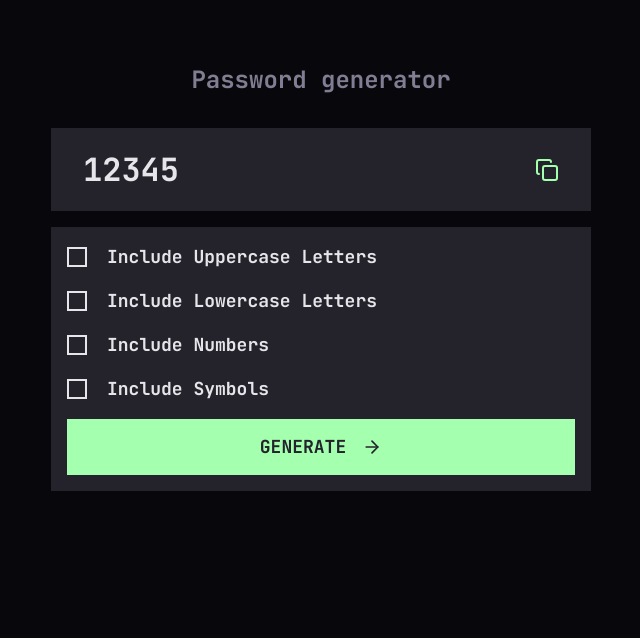
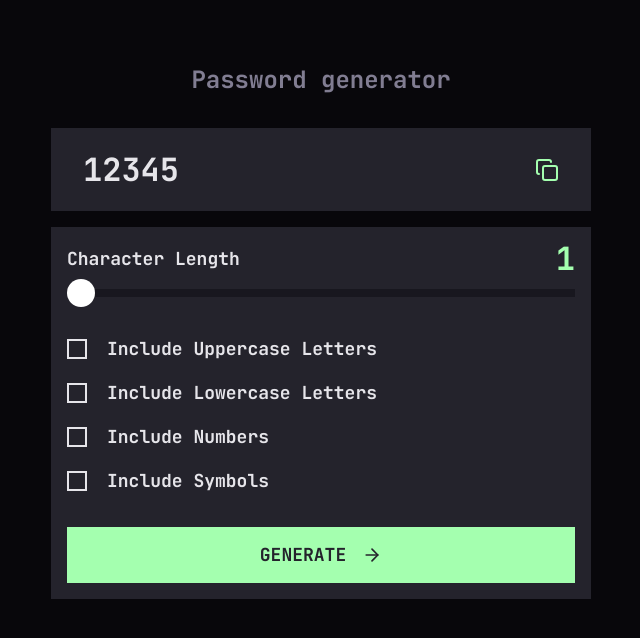
Before and after one commit to eduardogomesf/password-generator, a Next.js app: page / in a window 1280 px wide. Shown: the top 638 px of the page, without its empty margins (319-959 px from the left). Built offline with nearby package versions, Linux system fonts and the light colour scheme.

Commit message:
feat: add LengthController component

```diff
--- a/package.json
+++ b/package.json
@@ -11,6 +11,7 @@
   },
   "dependencies": {
     "@radix-ui/react-checkbox": "^1.0.4",
+    "@radix-ui/react-slider": "^1.1.2",
     "lucide-react": "^0.291.0",
     "next": "14.0.1",
     "react": "18",
--- /dev/null
+++ b/src/app/components/generator/LengthController.tsx
@@ -0,0 +1,41 @@
+import * as Slider from '@radix-ui/react-slider';
+
+interface LengthControllerProps {
+  value: number[];
+  onChange: (value: number[]) => void;
+}
+
+export function LengthController({ value, onChange }: LengthControllerProps) {
+  return (
+    <div className="w-full flex flex-col gap-2">
+      <div className="flex items-center justify-between">
+        <span className="text-base text-almost-white font-bold md:text-lg">
+          Character Length
+        </span>
+        <strong className="text-2xl text-neon-green font-bold md:text-[32px]">
+          {value[0]}
+        </strong>
+      </div>
+
+      <Slider.Root
+        className='relative flex items-center w-full h-[20px] select-none	touch-none'
+        value={value}
+        onValueChange={onChange}
+        max={20}
+        min={1}
+        step={1}
+      >
+        <Slider.Track
+          className='relative bg-very-dark-grey flex-1 h-2'
+        >
+          <Slider.Range
+            className='absolute h-2 bg-neon-green'
+          />
+        </Slider.Track>
+        <Slider.Thumb
+          className='block w-7 h-7 bg-white rounded-full outline-none'
+        />
+      </Slider.Root>
+    </div>
+  )
+}
--- a/src/app/components/generator/index.tsx
+++ b/src/app/components/generator/index.tsx
@@ -3,8 +3,10 @@
 import { useState } from "react";
 import { ArrowRight } from "lucide-react";
 import { Checkbox } from "./Checkbox";
+import { LengthController } from "./LengthController";
 
 export function Generator() {
+  const [length, setLength] = useState([1]);
   const [includeUppercase, setIncludeUppercase] = useState(false);
   const [IncludeLowercase, setIncludeLowercase] = useState(false);
   const [includeNumbers, setIncludeNumbers] = useState(false);
@@ -12,8 +14,12 @@ export function Generator() {
 
   return (
     <div className="mt-4 w-full p-4 bg-dark-grey">
+      <LengthController
+        value={length}
+        onChange={setLength}
+      />
 
-      <div className="flex flex-col items-start gap-4">
+      <div className="mt-8 flex flex-col items-start gap-4">
         <Checkbox
           id="include-uppercase"
           label="Include Uppercase Letters"
@@ -45,7 +51,7 @@ export function Generator() {
 
       <button
         className="
-          mt-4 w-full h-14 bg-neon-green
+          mt-4 md:mt-8 w-full h-14 bg-neon-green
           uppercase text-base text-dark-grey font-bold md:text-lg
           flex items-center justify-center gap-4
         "
```
Also changed, not shown: 1 other file (tests, documents, lock files or other folders).
